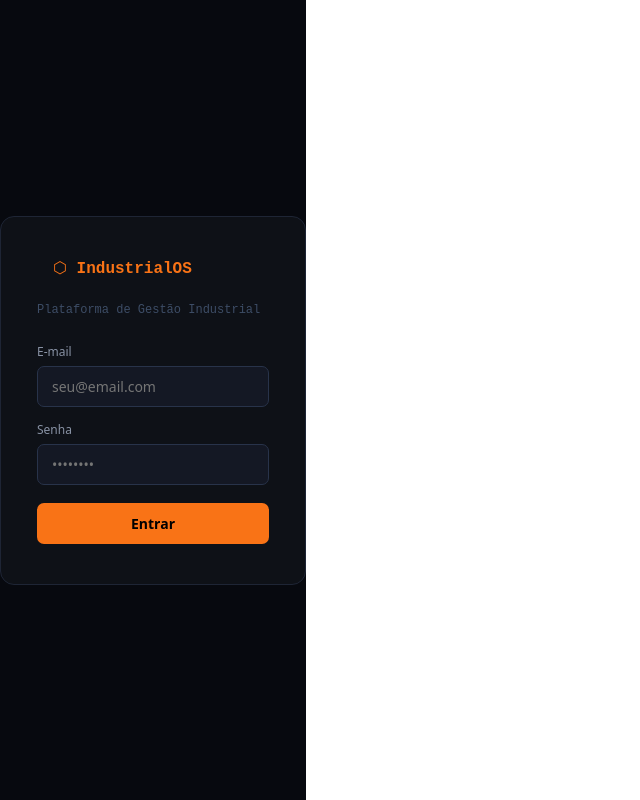
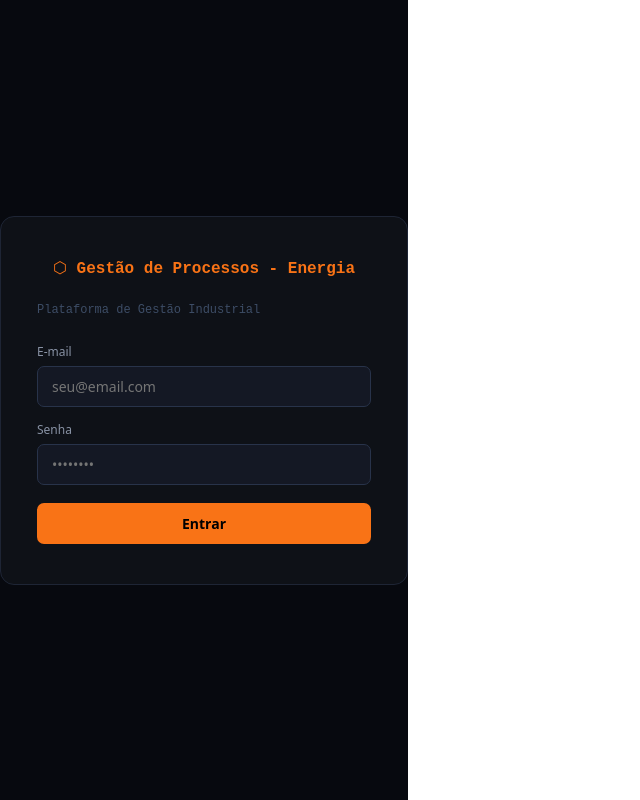
Before and after one commit to karinethaiane/industrialos, a React (Vite) app: page / in a window 1280 px wide. Shown: the whole page, without its empty margins (0-640 px from the left). Built offline with nearby package versions, Linux system fonts and the light colour scheme.

Commit message:
renomear sistema

```diff
--- a/src/App.jsx
+++ b/src/App.jsx
@@ -24,7 +24,7 @@ export default function App() {
   return (
     <div style={S.shell}>
       <aside style={S.sidebar}>
-        <div style={S.logo}>⬡ IndustrialOS</div>
+        <div style={S.logo}>⬡ Gestão de Processos - Energia</div>
         <nav style={S.nav}>
           <div style={S.navLabel}>Módulos</div>
           {[
@@ -67,7 +67,7 @@ function Login() {
   return (
     <div style={S.loginWrap}>
       <div style={S.loginBox}>
-        <div style={S.logo}>⬡ IndustrialOS</div>
+        <div style={S.logo}>⬡ Gestão de Processos - Energia</div>
         <div style={S.loginSub}>Plataforma de Gestão Industrial</div>
         <form onSubmit={entrar} style={{ display: 'flex', flexDirection: 'column', gap: 14 }}>
           <div style={S.field}>
```
